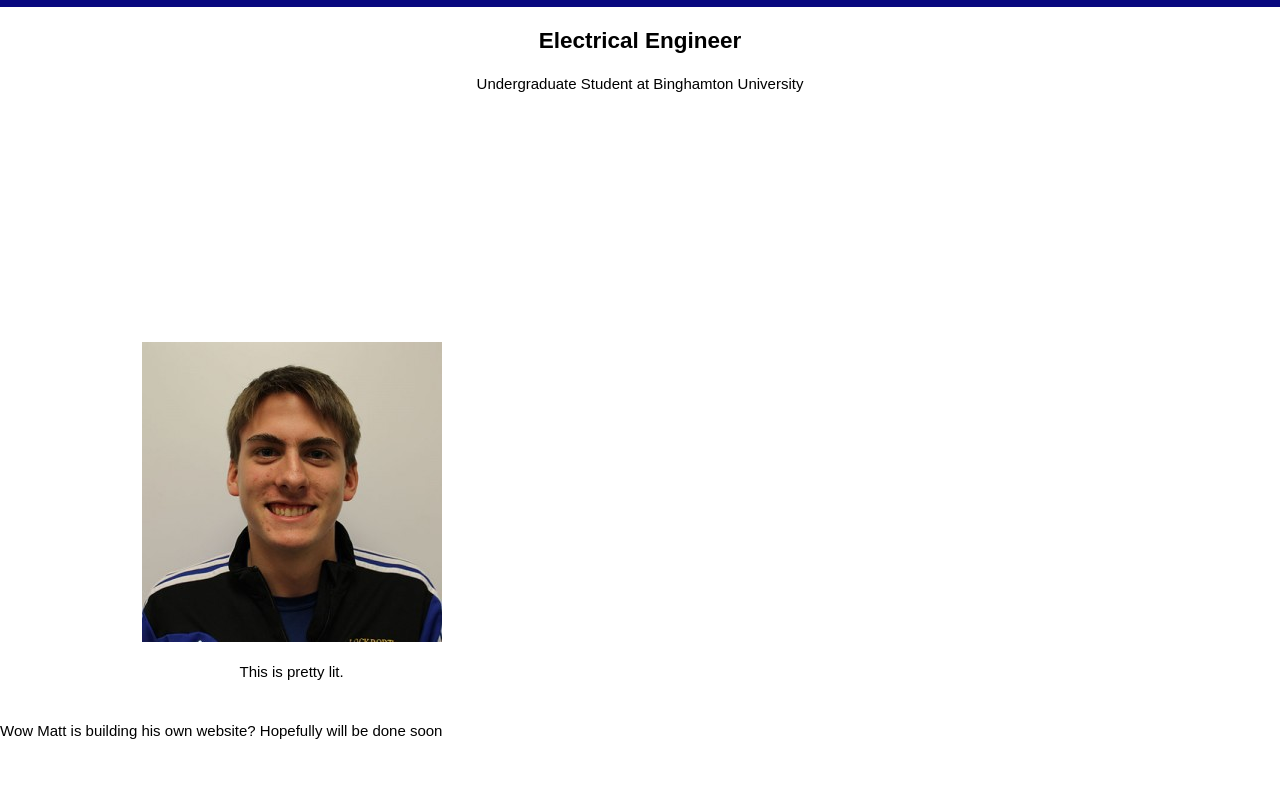
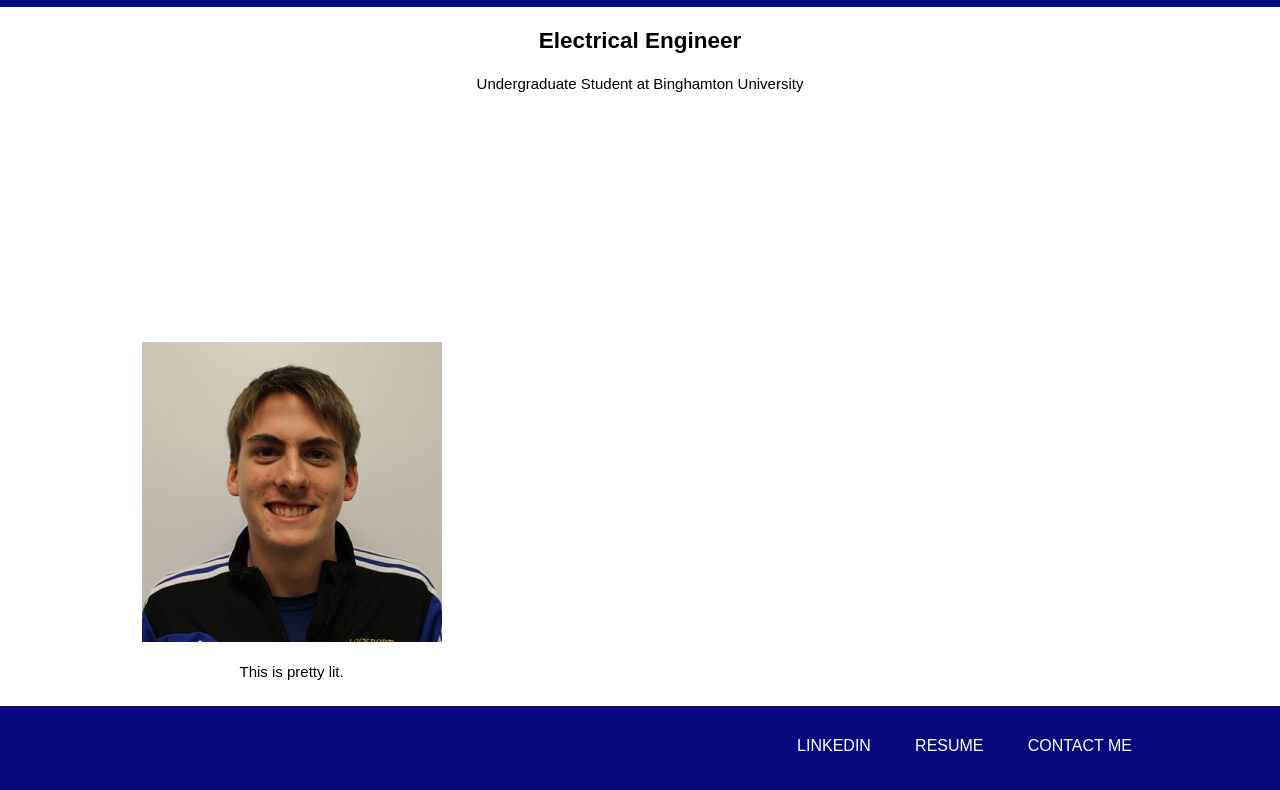
Before and after one commit to sciencesam/HRG_website, a plain HTML site: page index.html in a window 1280 px wide. Shown: the part 78-868 px from the top of the page. Before the commit the page ends 834 px from the top, so only its background shows below. Drawn offline with Linux system fonts and the light colour scheme.

Commit message:
Add files via upload

```diff
--- a/index.html
+++ b/index.html
@@ -38,8 +38,17 @@
             </div>
         </div>
     </section>
-    <div id="main">
-    <p>Wow Matt is building his own website? Hopefully will be done soon</p>
-    </div>
+
+    <footer>
+        <div class="container">
+        <nav>
+            <ul>
+                <li><a href="https://www.linkedin.com/in/matthew-simiele-a5b25b13b/"> LinkedIn</a></li>
+                <li><a href="Current Resume 10-23-2018.pdf"> Resume</a></li>
+                <li><a href="mailto:matt@matthewsimiele.com">Contact Me</a></li>
+            </ul>
+        </nav>
+        </div>
+    </footer>
 </body>
 </html>
--- a/style.css
+++ b/style.css
@@ -107,3 +107,31 @@ article#main-col{
     float: left;
     width: 50%;
 }
+
+/* Footer */
+footer{
+    background: #09097f;
+    color: #ffffff;
+    padding-top: 20px;
+    min-height: 65px;
+    border-bottom: #9e9fae;
+}
+
+footer a{
+    color: #ffffff;
+    text-decoration: none;
+    text-transform: uppercase;
+    font-size: 16px;
+}
+
+footer li{
+    /* float: left; */
+    display: inline;
+    padding: 0 20px 0 20px;
+
+}
+
+footer nav{
+    float: right;
+    margin-top: 10px;
+}
```
Also changed, not shown: 1 other file.
